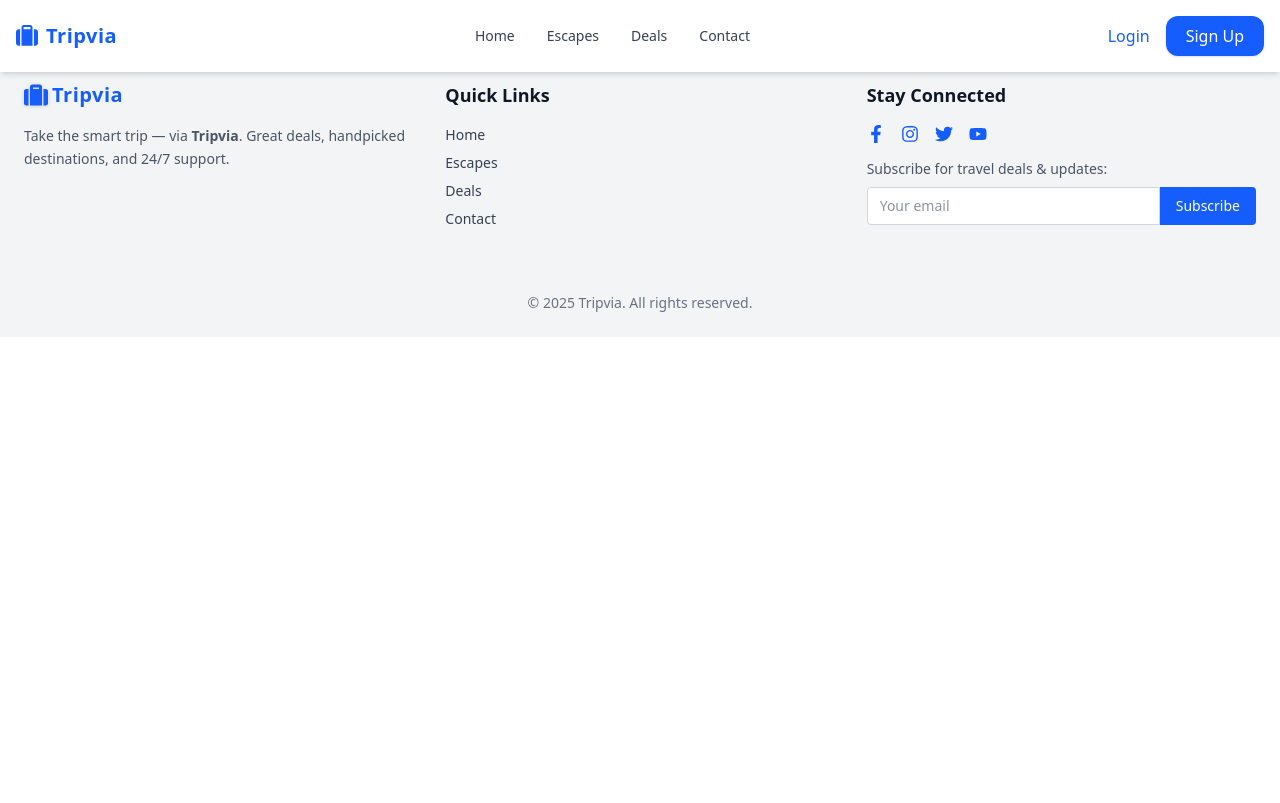
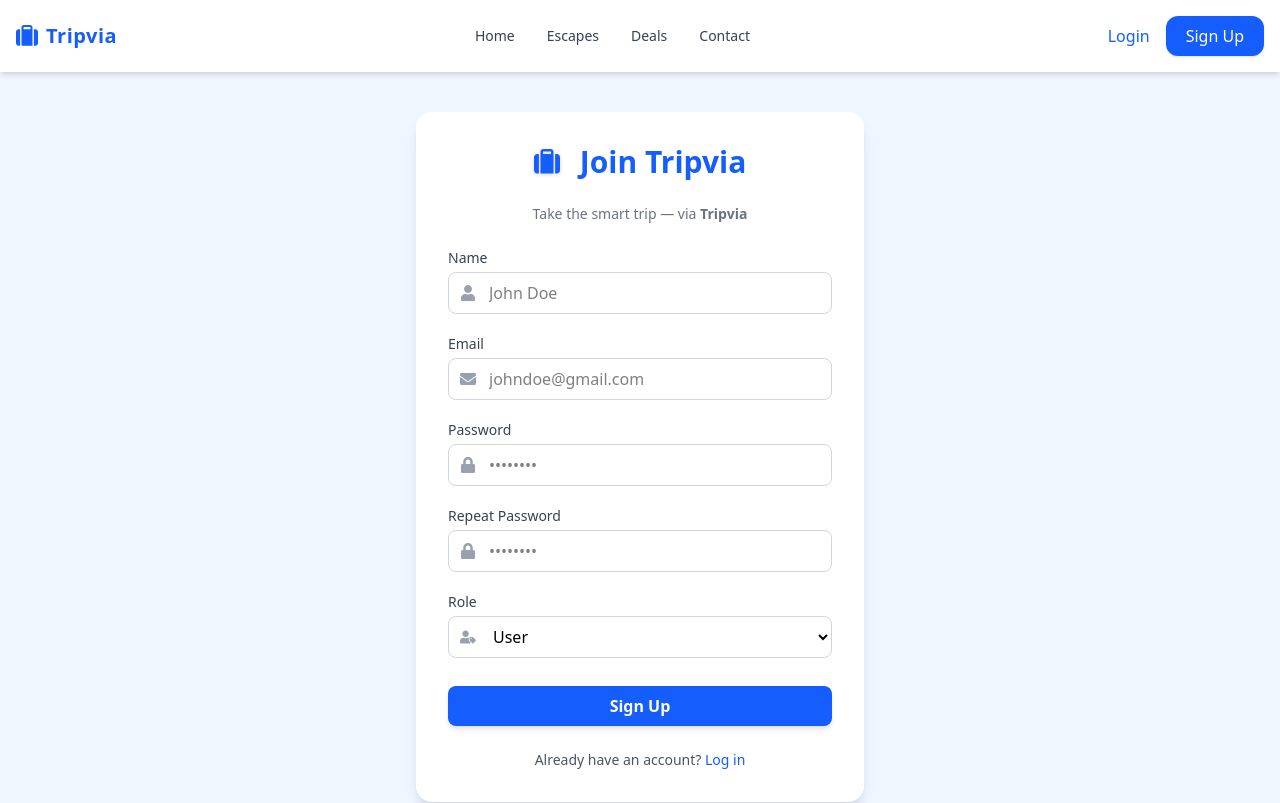
Before and after one commit to Enggarrahayu/travel, a React (Vite) app: page /register in a window 1280 px wide. Shown: the top 803 px of the page. Built offline with nearby package versions, Linux system fonts and the light colour scheme.

Commit message:
feat: add login and register UI

```diff
--- a/package.json
+++ b/package.json
@@ -14,7 +14,8 @@
     "lucide-react": "^0.503.0",
     "react": "^19.0.0",
     "react-dom": "^19.0.0",
-    "react-icons": "^5.5.0"
+    "react-icons": "^5.5.0",
+    "react-router-dom": "^7.5.2"
   },
   "devDependencies": {
     "@eslint/js": "^9.22.0",
--- a/src/App.jsx
+++ b/src/App.jsx
@@ -1,13 +1,18 @@
+import { BrowserRouter, Route, Routes } from 'react-router-dom'
 import '../src/index.css'
-import Footer from './components/Footer'
-import Header from './components/Header'
+import Register from './components/Register'
+import Login from './components/Login'
 
 function App() {
 
   return (
     <>
-      <Header />
-      <Footer/>
+      <BrowserRouter>
+        <Routes>
+          <Route path='/register' element={<Register />}></Route>
+          <Route path='/login' element={<Login/>}></Route>
+        </Routes>
+      </BrowserRouter>
     </>
   )
 }
--- a/src/components/Footer/index.jsx
+++ b/src/components/Footer/index.jsx
@@ -1,7 +1,7 @@
 import { FaFacebookF, FaInstagram, FaTwitter, FaYoutube, FaSuitcase } from "react-icons/fa";
 const Footer = () => {
   return (
-    <footer className="pt-10 pb-6 mt-10 text-gray-800 bg-gray-100 border-t border-gray-200">
+    <footer className="pt-10 pb-6 text-gray-800 bg-gray-100 border-t border-gray-200">
       <div className="grid grid-cols-1 gap-8 px-6 mx-auto max-w-7xl md:grid-cols-3">
         {/* Logo and description */}
         <div>
--- a/src/components/Header/index.jsx
+++ b/src/components/Header/index.jsx
@@ -1,6 +1,7 @@
 import React, { useState } from 'react';
 import { Menu, X } from 'lucide-react';
 import { FaSuitcase } from 'react-icons/fa6';
+import { NavLink } from 'react-router-dom';
 
 const Header = () => {
   const [isOpen, setIsOpen] = useState(false);
@@ -33,11 +34,9 @@ const Header = () => {
         </nav>
 
         {/* Auth Buttons */}
-        <div className="hidden space-x-4 md:flex">
-          <button className="font-medium text-blue-600 transition-all hover:underline">Login</button>
-          <button className="px-5 py-2 font-medium text-white transition-all bg-blue-600 shadow-sm rounded-xl hover:bg-blue-700">
-            Sign Up
-          </button>
+        <div className="items-center hidden space-x-4 md:flex">
+          <NavLink to="/login" className="font-medium text-blue-600 transition-all hover:underline">Login</NavLink>
+          <NavLink to="/register" className="px-5 py-2 font-medium text-white transition-all bg-blue-600 shadow-sm rounded-xl hover:bg-blue-700">Sign Up</NavLink>
         </div>
 
         {/* Mobile Menu Button */}
@@ -67,12 +66,12 @@ const Header = () => {
             </a>
           ))}
           <div className="pt-4 space-y-2 border-t">
-            <button className="block w-full font-medium text-left text-blue-600 hover:underline">
+            <NavLink to="/login" className="block w-full font-medium text-left text-blue-600 hover:underline">
               Login
-            </button>
-            <button className="block w-full px-4 py-2 text-left text-white transition-all bg-blue-600 rounded-xl hover:bg-blue-700">
+            </NavLink>
+            <NavLink to="/register" className="block w-full px-4 py-2 text-left text-white transition-all bg-blue-600 rounded-xl hover:bg-blue-700">
               Sign Up
-            </button>
+            </NavLink>
           </div>
         </div>
       </div>
--- /dev/null
+++ b/src/components/Login/index.jsx
@@ -0,0 +1,71 @@
+import { FaEnvelope, FaLock, FaSuitcase } from "react-icons/fa6";
+import Header from "../Header";
+import Footer from "../Footer";
+
+const Login = () => {
+  return (
+    <>
+      <Header />
+
+      <div className="flex items-center justify-center min-h-screen px-4 pb-12 pt-28 bg-blue-50">
+        <div className="w-full max-w-md p-8 transition-all bg-white shadow-lg rounded-2xl hover:shadow-xl">
+          <h2 className="flex items-center justify-center gap-2 mb-6 text-3xl font-extrabold text-blue-600">
+            <FaSuitcase
+              size={26}
+              className="text-blue-600 transition-all duration-300 group-hover:rotate-6 group-hover:scale-105 drop-shadow-sm"
+            />
+            Log in to Tripvia
+          </h2>
+          <p className="mb-6 text-sm text-center text-gray-500">
+          <span> Take the smart trip — via <span className="font-bold">Tripvia</span></span>
+          </p>
+
+          <form className="space-y-5">
+            {/* Email Field */}
+            <div className="relative group">
+              <label className="block mb-1 text-sm font-medium text-gray-700">Email</label>
+              <div className="flex items-center">
+                <FaEnvelope className="absolute ml-3 text-gray-400" />
+                <input
+                  type="email"
+                  className="w-full px-10 py-2 border border-gray-300 rounded-lg focus:outline-none focus:ring-2 focus:ring-blue-500 focus:scale-[1.02] transition-transform duration-300"
+                  placeholder="you@example.com"
+                />
+              </div>
+            </div>
+
+            {/* Password Field */}
+            <div className="relative group">
+              <label className="block mb-1 text-sm font-medium text-gray-700">Password</label>
+              <div className="flex items-center">
+                <FaLock className="absolute ml-3 text-gray-400" />
+                <input
+                  type="password"
+                  className="w-full px-10 py-2 border border-gray-300 rounded-lg focus:outline-none focus:ring-2 focus:ring-blue-500 focus:scale-[1.02] transition-transform duration-300"
+                  placeholder="••••••••"
+                />
+              </div>
+            </div>
+
+            {/* Submit Button */}
+            <button
+              type="submit"
+              className="w-full py-2 mt-2 font-semibold text-white transition-all duration-300 ease-in-out bg-blue-600 rounded-lg shadow-md hover:bg-blue-700 hover:scale-105"
+            >
+              Log In
+            </button>
+          </form>
+
+          <p className="mt-6 text-sm text-center text-gray-600">
+            Don’t have an account?{" "}
+            <a href="/register" className="font-medium text-blue-600 hover:underline">Sign up</a>
+          </p>
+        </div>
+      </div>
+
+      <Footer />
+    </>
+  );
+};
+
+export default Login;
--- /dev/null
+++ b/src/components/Register/index.jsx
@@ -0,0 +1,108 @@
+import { FaSuitcase } from "react-icons/fa6";
+import Footer from "../Footer";
+import Header from "../Header";
+import { FaUser, FaEnvelope, FaLock, FaUserTag } from "react-icons/fa";
+
+const Register = () => {
+  return (
+    <>
+      <Header />
+
+      <div className="flex items-center justify-center min-h-screen px-4 pb-12 pt-28 bg-blue-50">
+        <div className="w-full max-w-md p-8 transition-all bg-white shadow-lg rounded-2xl hover:shadow-xl">
+          <h2 className="flex items-center justify-center gap-2 mb-6 text-3xl font-extrabold text-blue-600">
+            <FaSuitcase
+                size={26}
+                className="mr-3 text-blue-600 transition-all duration-300 group-hover:rotate-6 group-hover:scale-105 drop-shadow-sm"
+              />
+            Join Tripvia
+          </h2>
+          <p className="mb-6 text-sm text-center text-gray-500">Take the smart trip — via <span className="font-bold">Tripvia</span></p>
+
+          <form className="space-y-5">
+            {/* Name Field */}
+            <div className="relative group">
+              <label className="block mb-1 text-sm font-medium text-gray-700">Name</label>
+              <div className="flex items-center">
+                <FaUser className="absolute ml-3 text-gray-400" />
+                <input
+                  type="text"
+                  className="w-full px-10 py-2 border border-gray-300 rounded-lg focus:outline-none focus:ring-2 focus:ring-blue-500 focus:scale-[1.02] transition-transform duration-300"
+                  placeholder="John Doe"
+                />
+              </div>
+            </div>
+
+            {/* Email Field */}
+            <div className="relative group">
+              <label className="block mb-1 text-sm font-medium text-gray-700">Email</label>
+              <div className="flex items-center">
+                <FaEnvelope className="absolute ml-3 text-gray-400" />
+                <input
+                  type="email"
+                  className="w-full px-10 py-2 border border-gray-300 rounded-lg focus:outline-none focus:ring-2 focus:ring-blue-500 focus:scale-[1.02] transition-transform duration-300"
+                  placeholder="johndoe@gmail.com"
+                />
+              </div>
+            </div>
+
+            {/* Password Field */}
+            <div className="relative group">
+              <label className="block mb-1 text-sm font-medium text-gray-700">Password</label>
+              <div className="flex items-center">
+                <FaLock className="absolute ml-3 text-gray-400" />
+                <input
+                  type="password"
+                  className="w-full px-10 py-2 border border-gray-300 rounded-lg focus:outline-none focus:ring-2 focus:ring-blue-500 focus:scale-[1.02] transition-transform duration-300"
+                  placeholder="••••••••"
+                />
+              </div>
+            </div>
+
+            {/* Repeat Password */}
+            <div className="relative group">
+              <label className="block mb-1 text-sm font-medium text-gray-700">Repeat Password</label>
+              <div className="flex items-center">
+                <FaLock className="absolute ml-3 text-gray-400" />
+                <input
+                  type="password"
+                  className="w-full px-10 py-2 border border-gray-300 rounded-lg focus:outline-none focus:ring-2 focus:ring-blue-500 focus:scale-[1.02] transition-transform duration-300"
+                  placeholder="••••••••"
+                />
+              </div>
+            </div>
+
+            {/* Role Selection */}
+            <div className="relative group">
+              <label className="block mb-1 text-sm font-medium text-gray-700">Role</label>
+              <div className="flex items-center">
+                <FaUserTag className="absolute ml-3 text-gray-400" />
+                <select className="w-full px-10 py-2 bg-white border border-gray-300 rounded-lg focus:outline-none focus:ring-2 focus:ring-blue-500 focus:scale-[1.02] transition-transform duration-300">
+                  <option value="user">User</option>
+                  <option value="admin">Admin</option>
+                </select>
+              </div>
+            </div>
+
+            {/* Submit Button */}
+            <button
+              type="submit"
+              className="w-full py-2 mt-2 font-semibold text-white transition-all duration-300 ease-in-out bg-blue-600 rounded-lg shadow-md hover:bg-blue-700 hover:scale-105"
+            >
+              Sign Up
+            </button>
+          </form>
+
+          <p className="mt-6 text-sm text-center text-gray-600">
+            Already have an account?{" "}
+            <a href="/login" className="font-medium text-blue-600 hover:underline">Log in</a>
+          </p>
+        </div>
+      </div>
+
+      <Footer/>
+    </>
+  );
+};
+
+export default Register;
```
Also changed, not shown: 1 other file (tests, documents, lock files or other folders).
